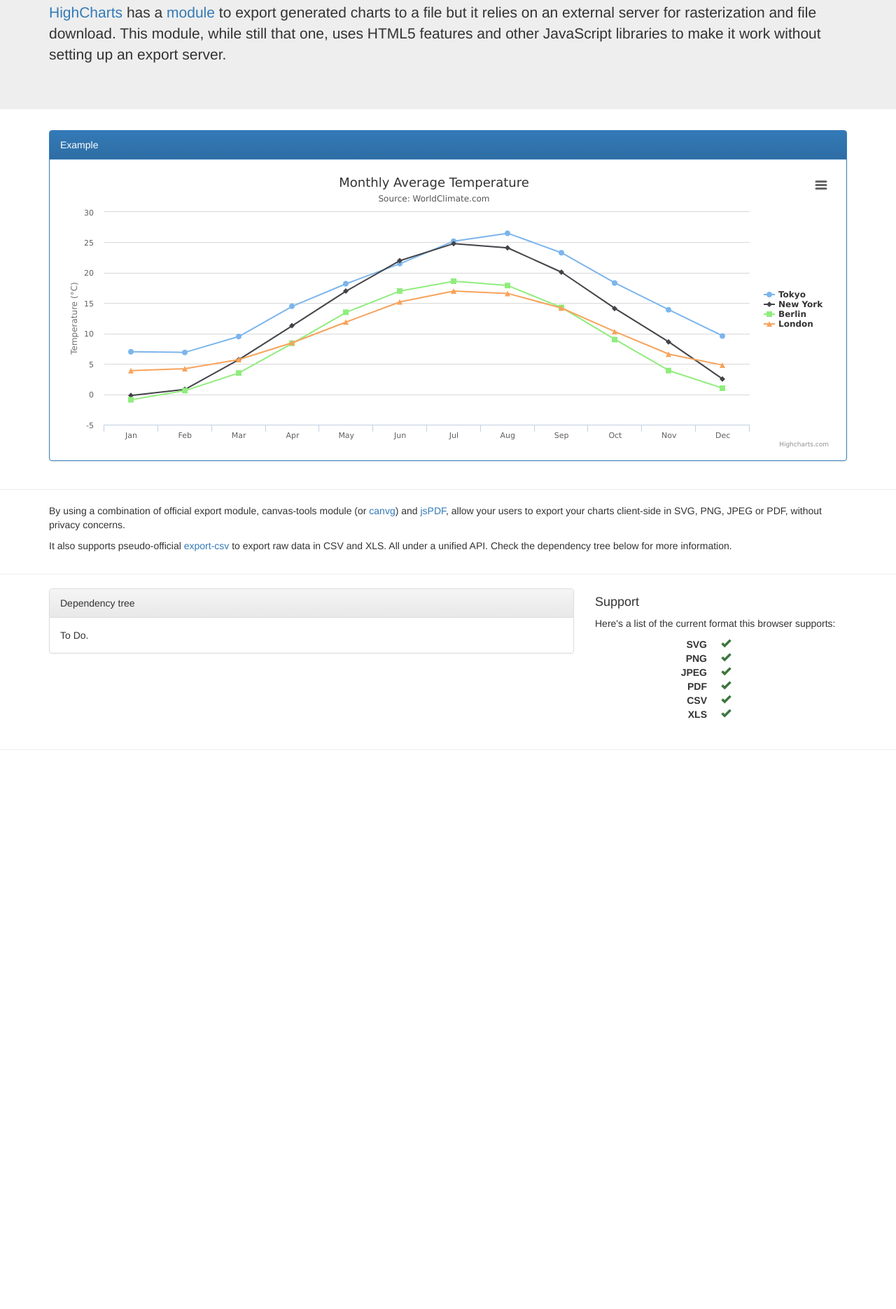
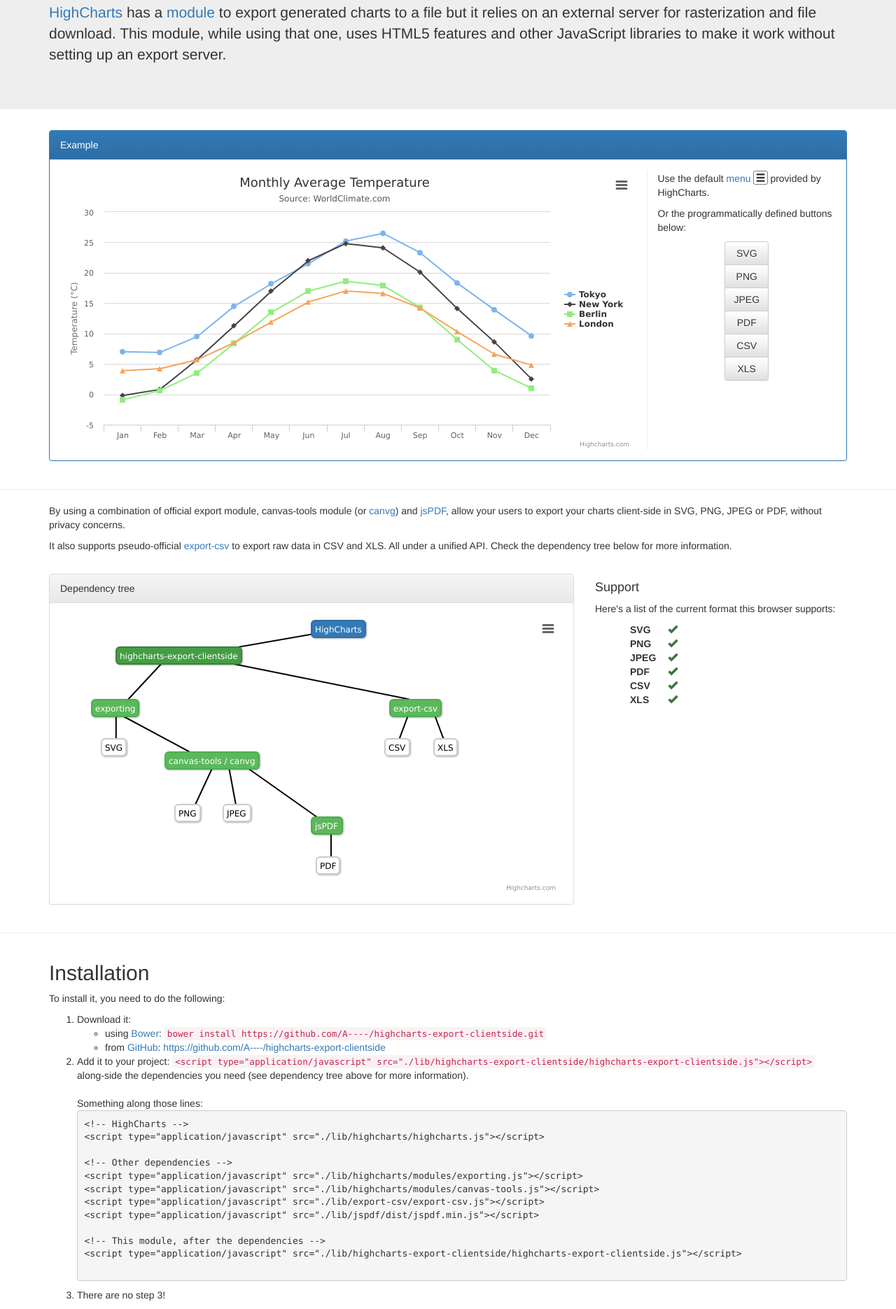
Before and after one commit to A----/highcharts-export-clientside, a website: page index.html in a window 1280 px wide. Shown: the part 216-2087 px from the top of the page at 70% size. Before the commit the page ends 1308 px from the top, so only its background shows below. Drawn offline with Linux system fonts and the light colour scheme; a web font is replaced by a local one.

Commit message:
Dependency tree + export buttons w/ example1

```diff
--- a/index.html
+++ b/index.html
@@ -7,6 +7,7 @@
   <link rel="stylesheet" type="text/css" href="bower_components/bootstrap/dist/css/bootstrap.min.css" />
   <link rel="stylesheet" type="text/css" href="bower_components/bootstrap/dist/css/bootstrap-theme.min.css" />
   <link rel="stylesheet" type="text/css" href="bower_components/octicons/octicons/octicons.css">
+  <link rel="stylesheet" type="text/css" href="main.css">
 </head>
 <body>
 
@@ -33,7 +34,7 @@
     <p>
       <a href="http://www.highcharts.com/">HighCharts</a> has a
       <a href="http://www.highcharts.com/docs/export-module/export-module-overview">module</a> to export generated charts to a
-      file but it relies on an external server for rasterization and file download. This module, while still that one, uses HTML5
+      file but it relies on an external server for rasterization and file download. This module, while using that one, uses HTML5
       features and other JavaScript libraries to make it work without setting up an export server.
     </p>
   </div>
@@ -42,7 +43,27 @@
 <div class="container">
   <div class="panel panel-primary">
     <div class="panel-heading">Example</div>
-    <div class="panel-body highcharts-container" id="example-1">
+    <div class="panel-body row">
+      <div class="highcharts-container col-xs-8 col-sm-8 col-md-9" id="example-1"></div>
+      <div class="col-xs-4 col-sm-4 col-md-3">
+        <p>
+          Use the default <a href="http://api.highcharts.com/highcharts#exporting.buttons.contextButton.menuItems">menu</a>
+          <span class="glyphicon glyphicon-menu-hamburger glyphicon-with-border"></span> provided by HighCharts.
+        </p>
+
+        <p>Or the programmatically defined buttons below:</p>
+
+        <div class="text-center">
+          <div class="btn-group-vertical chart-export" data-chart-selector="#example-1">
+            <button type="button" class="btn btn-default" data-type="image/svg+xml">SVG</button>
+            <button type="button" class="btn btn-default" data-type="image/png">PNG</button>
+            <button type="button" class="btn btn-default" data-type="image/jpeg">JPEG</button>
+            <button type="button" class="btn btn-default" data-type="application/pdf">PDF</button>
+            <button type="button" class="btn btn-default" data-type="text/csv">CSV</button>
+            <button type="button" class="btn btn-default" data-type="application/vnd.ms-excel">XLS</button>
+          </div>
+        </div>
+      </div>
     </div>
   </div>
 </div>
@@ -60,40 +81,31 @@
     It also supports pseudo-official <a href="https://github.com/highslide-software/export-csv">export-csv</a> to export raw data in CSV
     and XLS. All under a unified API. Check the dependency tree below for more information.
   </p>
-</div>
 
-<hr />
+  <br />
 
-<div class="container">
   <div class="row">
-    <div class="col-xs-12 col-sm-6 col-md-8">
+    <div class="col-xs-12 col-sm-8">
       <div class="panel panel-default">
         <div class="panel-heading">Dependency tree</div>
-        <div class="panel-body">
-          To Do.
+        <div class="panel-body highcharts-container" id="dependency-tree">
         </div>
       </div>
     </div>
 
-    <div class="col-xs-12 col-sm-6 col-md-4">
+    <div class="col-xs-12 col-sm-4">
       <h4>Support</h4>
 
       <p>Here's a list of the current format this browser supports:</p>
 
-      <dl class="browser-support dl-horizontal">
-        <dt>SVG</dt>
-        <dd data-type="image/svg+xml"></dd>
-        <dt>PNG</dt>
-        <dd data-type="image/png"></dd>
-        <dt>JPEG</dt>
-        <dd data-type="image/jpeg"></dd>
-        <dt>PDF</dt>
-        <dd data-type="application/pdf"></dd>
-        <dt>CSV</dt>
-        <dd data-type="text/csv"></dd>
-        <dt>XLS</dt>
-        <dd data-type="application/vnd.ms-excel"></dd>
-      </dl>
+      <ul class="browser-support list-unstyled">
+        <li><strong>SVG</strong> <span data-type="image/svg+xml"></span></li>
+        <li><strong>PNG</strong> <span data-type="image/png"></span></li>
+        <li><strong>JPEG</strong> <span data-type="image/jpeg"></span></li>
+        <li><strong>PDF</strong> <span data-type="application/pdf"></span></li>
+        <li><strong>CSV</strong> <span data-type="text/csv"></span></li>
+        <li><strong>XLS</strong> <span data-type="application/vnd.ms-excel"></span></li>
+      </ul>
     </div>
   </div>
 
@@ -102,7 +114,48 @@
 <hr />
 
 <div class="container">
+  <h2>Installation</h2>
 
+  <p>To install it, you need to do the following:</p>
+
+  <ol>
+    <li>
+      Download it:
+      <ul>
+        <li>
+          using <a href="http://bower.io">Bower</a>:
+          <code>bower install https://github.com/A----/highcharts-export-clientside.git</code>
+        </li>
+        <li>
+          from <a href="https://github.com">GitHub</a>:
+          <a href="https://github.com/A----/highcharts-export-clientside">https://github.com/A----/highcharts-export-clientside</a>
+        </li>
+      </ul>
+    </li>
+    <li>
+      Add it to your project:
+      <code>
+        &lt;script type="application/javascript" src="./lib/highcharts-export-clientside/highcharts-export-clientside.js"&gt;&lt;/script&gt;
+      </code>
+      along-side the dependencies you need (see dependency tree above for more information).<br />
+      <br/>
+      Something along those lines:
+      <pre>
+&lt;!-- HighCharts --&gt;
+&lt;script type="application/javascript" src="./lib/highcharts/highcharts.js"&gt;&lt;/script&gt;
+
+&lt;!-- Other dependencies --&gt;
+&lt;script type="application/javascript" src="./lib/highcharts/modules/exporting.js"&gt;&lt;/script&gt;
+&lt;script type="application/javascript" src="./lib/highcharts/modules/canvas-tools.js"&gt;&lt;/script&gt;
+&lt;script type="application/javascript" src="./lib/export-csv/export-csv.js"&gt;&lt;/script&gt;
+&lt;script type="application/javascript" src="./lib/jspdf/dist/jspdf.min.js"&gt;&lt;/script&gt;
+
+&lt;!-- This module, after the dependencies -->
+&lt;script type="application/javascript" src="./lib/highcharts-export-clientside/highcharts-export-clientside.js">&lt;/script>
+      </pre>
+    </li>
+    <li>There are no step 3!</li>
+  </ol>
 </div>
 
 <script type="application/javascript" src="bower_components/jquery/dist/jquery.min.js"></script>
@@ -114,7 +167,29 @@
 
 <script type="application/javascript" src="bower_components/highcharts-export-clientside/highcharts-export-clientside.js"></script>
 
+<script type="application/javascript" src="js/example1.js"></script>
+<script type="application/javascript" src="js/dependency-tree.js"></script>
+
 <script type="application/javascript">
+$(".chart-export").each(function() {
+  var jThis = $(this),
+      chartSelector = jThis.data("chartSelector"),
+      chart = $(chartSelector).highcharts();
+
+  $("*[data-type]", this).each(function() {
+    var jThis = $(this),
+        type = jThis.data("type");
+    if(Highcharts.export.supports(type)) {
+      jThis.click(function() {
+        chart.exportChartLocal({ type: type });
+      });
+    }
+    else {
+      jThis.attr("disabled", "disabled");
+    }
+  });
+});
+
 $(".browser-support *[data-type]").each(function() {
   var jThis = $(this);
   if(Highcharts.export.supports(jThis.data("type"))) {
@@ -129,53 +204,7 @@
 </script>
 
 <script type="application/javascript">
-$('#example-1').highcharts({
-  title: {
-    text: 'Monthly Average Temperature',
-    x: -20 //center
-  },
-  subtitle: {
-    text: 'Source: WorldClimate.com',
-    x: -20
-  },
-  xAxis: {
-    categories: ['Jan', 'Feb', 'Mar', 'Apr', 'May', 'Jun',
-    'Jul', 'Aug', 'Sep', 'Oct', 'Nov', 'Dec'
-    ]
-  },
-  yAxis: {
-    title: {
-      text: 'Temperature (°C)'
-    },
-    plotLines: [{
-      value: 0,
-      width: 1,
-      color: '#808080'
-    }]
-  },
-  tooltip: {
-    valueSuffix: '°C'
-  },
-  legend: {
-    layout: 'vertical',
-    align: 'right',
-    verticalAlign: 'middle',
-    borderWidth: 0
-  },
-  series: [{
-    name: 'Tokyo',
-    data: [7.0, 6.9, 9.5, 14.5, 18.2, 21.5, 25.2, 26.5, 23.3, 18.3, 13.9, 9.6]
-  }, {
-    name: 'New York',
-    data: [-0.2, 0.8, 5.7, 11.3, 17.0, 22.0, 24.8, 24.1, 20.1, 14.1, 8.6, 2.5]
-  }, {
-    name: 'Berlin',
-    data: [-0.9, 0.6, 3.5, 8.4, 13.5, 17.0, 18.6, 17.9, 14.3, 9.0, 3.9, 1.0]
-  }, {
-    name: 'London',
-    data: [3.9, 4.2, 5.7, 8.5, 11.9, 15.2, 17.0, 16.6, 14.2, 10.3, 6.6, 4.8]
-  }]
-});
+
 </script>
 
 </body>
--- /dev/null
+++ b/js/dependency-tree.js
@@ -0,0 +1,111 @@
+var group;
+
+$('#dependency-tree').highcharts({
+  title: {
+    text: ""
+  },
+  exporting: {
+    filename: "dependency-tree",
+    scale: 1
+  },
+  chart: {
+    events: {
+      load: function() {
+        this.redraw();
+      },
+      redraw: function() {
+        var renderer = this.renderer,
+            colors = {
+              fill: {
+                primary: '#337ab7',
+                module: '#449d44',
+                dependency: '#5cb85c',
+                fileFormat: '#fff'
+              },
+              stroke: {
+                primary: '#2e6da4',
+                module: '#398439',
+                dependency: '#4cae4c',
+                fileFormat: '#ccc'
+              },
+              text: {
+                primary: '#fff',
+                module: '#fff',
+                dependency: '#fff',
+                fileFormat: '#000'
+              }
+            },
+            area = {
+              x: this.plotLeft,
+              y: this.plotTop,
+              w: this.plotWidth,
+              h: this.plotHeight
+            };
+
+        // Now that's ugly as we reinstantiate all objects
+        // each time its redrawn but it's also the easiest way.
+        if(group) {
+          group.destroy();
+        }
+        group = renderer.g().add();
+
+        var drawRectangle = function(type, label, x, y) {
+          var fillColor = colors.fill[type],
+              strokeColor = colors.stroke[type],
+              textColor = colors.text[type];
+
+          renderer
+            .label(label, area.x + area.w * x, area.y + area.h * y)
+            .attr({
+              fill: fillColor,
+              stroke: strokeColor,
+              'stroke-width': 2,
+              padding: 5,
+              r: 5
+            })
+            .css({
+              color: textColor
+            })
+            .add(group)
+            .shadow(true);
+        };
+
+        var drawLine = function(x1, y1, x2, y2) {
+          renderer
+            .path(['M', area.x + area.w * x1, area.y + area.h * y1, 'L', area.x + area.w * x2, area.y + area.h * y2])
+            .attr({
+              'stroke-width': 2,
+              stroke: "black"
+            })
+            .add(group);
+        };
+
+        drawLine(0.6, 0.02, 0.2, 0.15); // highcharts - highcharts-export-clientside
+        drawLine(0.2, 0.15, 0.10, 0.35); // highcharts-export-clientside - exporting
+        drawLine(0.10, 0.35, 0.1, 0.5); // exporting - SVG
+        drawLine(0.10, 0.35, 0.3, 0.55); // exporting - canvas-tools
+        drawLine(0.3, 0.55, 0.25, 0.75); // canvas-tools - PNG
+        drawLine(0.33, 0.55, 0.35, 0.75); // canvas-tools - JPEG
+        drawLine(0.36, 0.55, 0.55, 0.80); // canvas-tools - jsPDF
+        drawLine(0.54, 0.80, 0.54, 0.95); // jsPDF - PDF
+        drawLine(0.3, 0.15, 0.70, 0.30); // highcharts-export-clientside - export-csv
+        drawLine(0.70, 0.35, 0.67, 0.50); // export-csv - CSV
+        drawLine(0.75, 0.35, 0.78, 0.50); // export-csv - XLS
+
+        drawRectangle("primary", "HighCharts", 0.5, 0);
+        drawRectangle("module", "highcharts-export-clientside", 0.1, 0.1);
+        drawRectangle("dependency", "exporting", 0.05, 0.3);
+        drawRectangle("fileFormat", "SVG", 0.07, 0.45);
+        drawRectangle("dependency", "canvas-tools / canvg", 0.2, 0.5);
+        drawRectangle("fileFormat", "PNG", 0.22, 0.7);
+        drawRectangle("fileFormat", "JPEG", 0.32, 0.7);
+        drawRectangle("dependency", "jsPDF", 0.50, 0.75);
+        drawRectangle("fileFormat", "PDF", 0.51, 0.90);
+        drawRectangle("dependency", "export-csv", 0.66, 0.3);
+        drawRectangle("fileFormat", "CSV", 0.65, 0.45);
+        drawRectangle("fileFormat", "XLS", 0.75, 0.45);
+
+      }
+    }
+  }
+});
--- /dev/null
+++ b/js/example1.js
@@ -0,0 +1,47 @@
+$('#example-1').highcharts({
+  title: {
+    text: 'Monthly Average Temperature',
+    x: -20 //center
+  },
+  subtitle: {
+    text: 'Source: WorldClimate.com',
+    x: -20
+  },
+  xAxis: {
+    categories: ['Jan', 'Feb', 'Mar', 'Apr', 'May', 'Jun',
+    'Jul', 'Aug', 'Sep', 'Oct', 'Nov', 'Dec'
+    ]
+  },
+  yAxis: {
+    title: {
+      text: 'Temperature (°C)'
+    },
+    plotLines: [{
+      value: 0,
+      width: 1,
+      color: '#808080'
+    }]
+  },
+  tooltip: {
+    valueSuffix: '°C'
+  },
+  legend: {
+    layout: 'vertical',
+    align: 'right',
+    verticalAlign: 'middle',
+    borderWidth: 0
+  },
+  series: [{
+    name: 'Tokyo',
+    data: [7.0, 6.9, 9.5, 14.5, 18.2, 21.5, 25.2, 26.5, 23.3, 18.3, 13.9, 9.6]
+  }, {
+    name: 'New York',
+    data: [-0.2, 0.8, 5.7, 11.3, 17.0, 22.0, 24.8, 24.1, 20.1, 14.1, 8.6, 2.5]
+  }, {
+    name: 'Berlin',
+    data: [-0.9, 0.6, 3.5, 8.4, 13.5, 17.0, 18.6, 17.9, 14.3, 9.0, 3.9, 1.0]
+  }, {
+    name: 'London',
+    data: [3.9, 4.2, 5.7, 8.5, 11.9, 15.2, 17.0, 16.6, 14.2, 10.3, 6.6, 4.8]
+  }]
+});
--- /dev/null
+++ b/main.css
@@ -0,0 +1,18 @@
+#example-1 {
+  border-right: 1px solid #eee;
+}
+
+.glyphicon-with-border {
+  border: 1px solid #7e7e7e;
+  border-radius: 3px;
+  padding: 2px;
+}
+
+.browser-support {
+  margin-left: 50px;
+}
+
+.browser-support strong {
+  width: 50px;
+  display: inline-block;
+}
```
Also changed, not shown: highcharts-export-clientside.js (deleted, +0 -355 lines).
